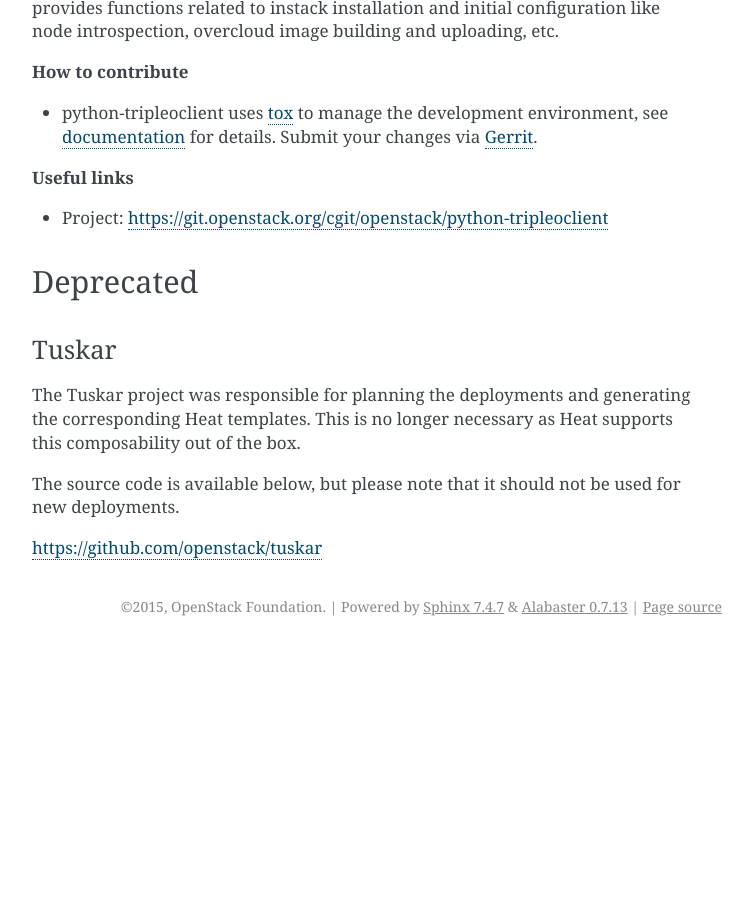
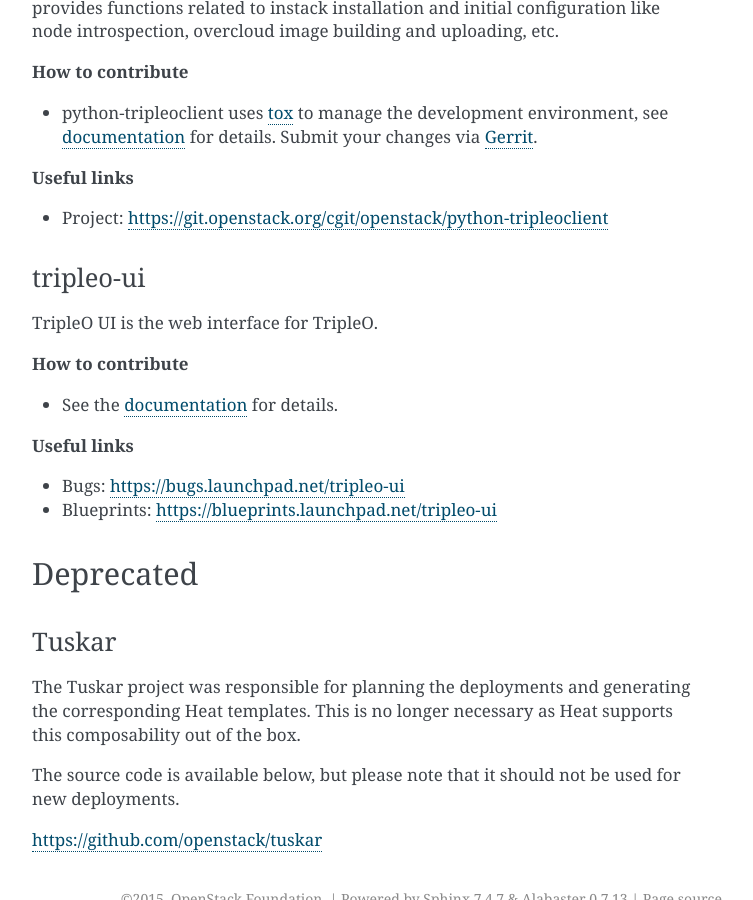
Before and after one commit to openstack-archive/tripleo-docs, a Sphinx documentation site: the page built from doc/source/introduction/components.rst, in a window 1280 px wide and 900 px high, scrolled down 7091 px. Shown: the whole window, without its empty margins (388-1141 px from the left). Built offline with Sphinx 7.4.7, drawn with Linux system fonts in a browser that asks for light colours; pages that are not in the unit, such as notebooks, are missing from menus; before the commit the page ends 7737 px from its top, so only the background shows below that.

Commit message:
Add TripleO UI to the components docs
Change-Id: I8c111dd1a9c72f4d331602512bd86cacfac88c6d

```diff
--- a/doc/source/introduction/components.rst
+++ b/doc/source/introduction/components.rst
@@ -394,6 +394,22 @@
 
 .. _OpenStack Developer's Guide: http://docs.openstack.org/infra/manual/developers.html
 
+tripleo-ui
+^^^^^^^^^^
+
+TripleO UI is the web interface for TripleO.
+
+**How to contribute**
+
+* See the `documentation <http://git.openstack.org/cgit/openstack/tripleo-ui/tree/README.md>`_
+  for details.
+
+
+**Useful links**
+
+* Bugs: https://bugs.launchpad.net/tripleo-ui
+* Blueprints: https://blueprints.launchpad.net/tripleo-ui
+
 
 Deprecated
 ----------
```
